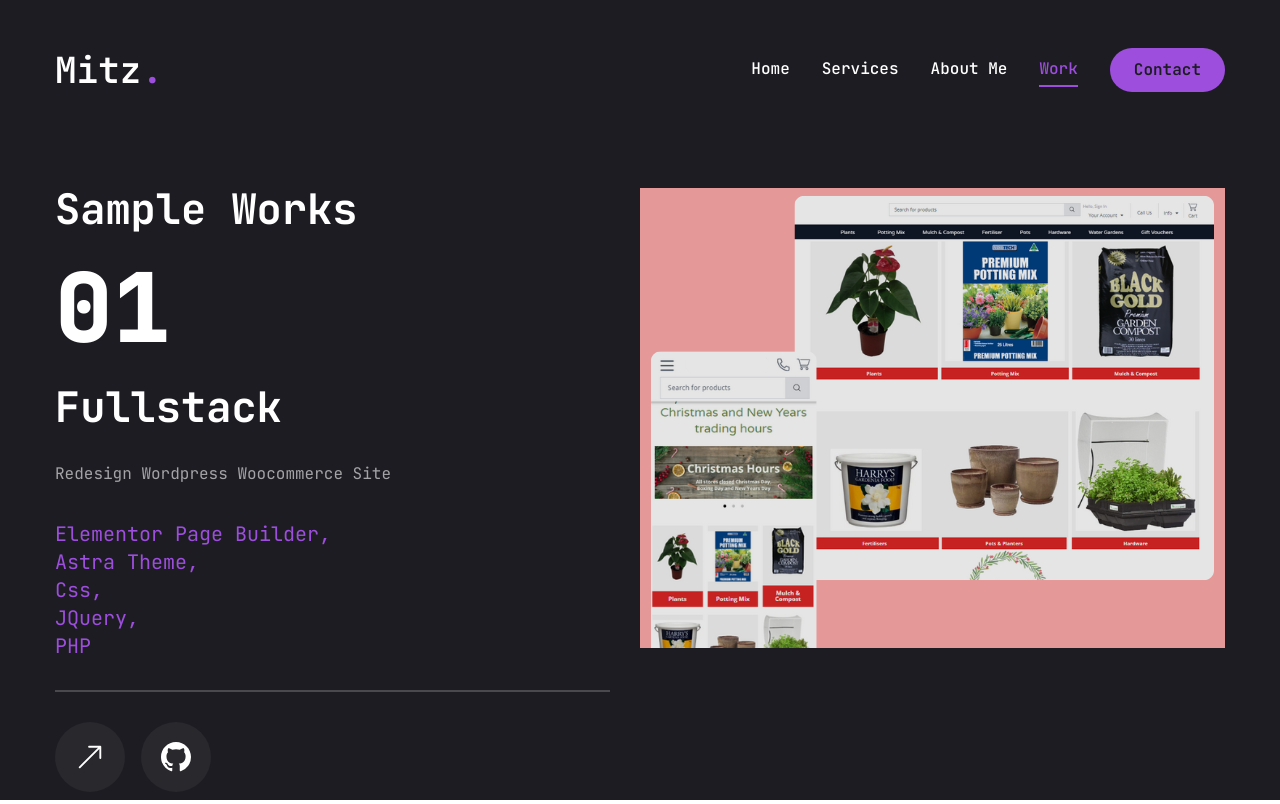
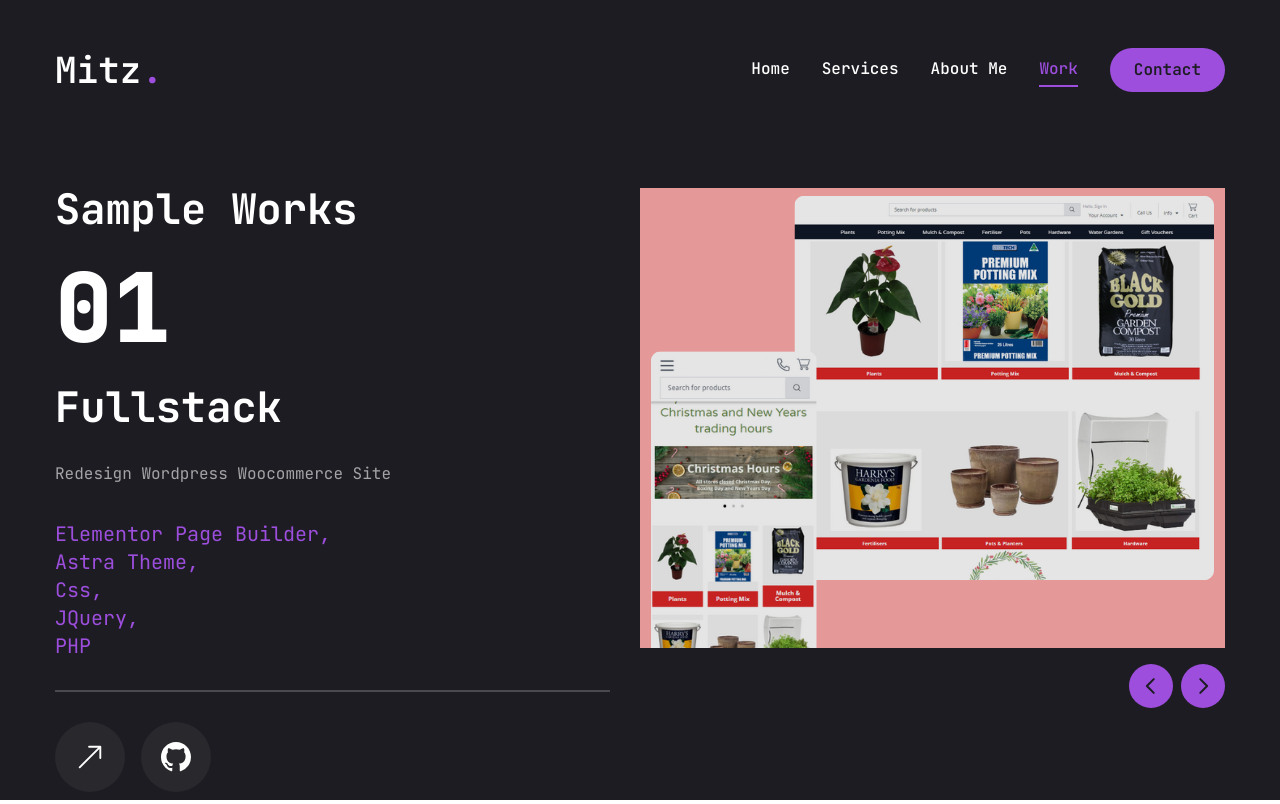
Before and after one commit to oizy404/portfolio, a Next.js app: page /work in a window 1280 px wide. Built offline with nearby package versions, Linux system fonts and the light colour scheme.

Commit message:
add nav button

```diff
--- a/app/work/page.jsx
+++ b/app/work/page.jsx
@@ -180,8 +180,9 @@
               })}
               {/* slider buttons */}
               <WorkSliderButtons
-                className="flex gap-2 absolute right-0 bottom-[calc(50%_-_22px)] xl-bottom-0 z-20 w-full justify-between xl:w-max xl:justify-none"
-                btnStyles="bg-accent hover:bg-accent-hover text-primary text-[22px] w-[44px] h-[44px] flex justify-center items-center transition-all"
+                containerStyles="flex gap-2 absolute right-0 bottom-[calc(50%_-_22px)] xl:bottom-0 z-20 w-full justify-between xl:w-max xl:justify-none"
+                btnStyles="bg-accent hover:bg-accent-hover text-primary text-[22px] w-[44px] h-[44px] flex justify-center items-center transition-all rounded-full"
+                iconsStyles=""
               />
             </Swiper>
           </div>
```
